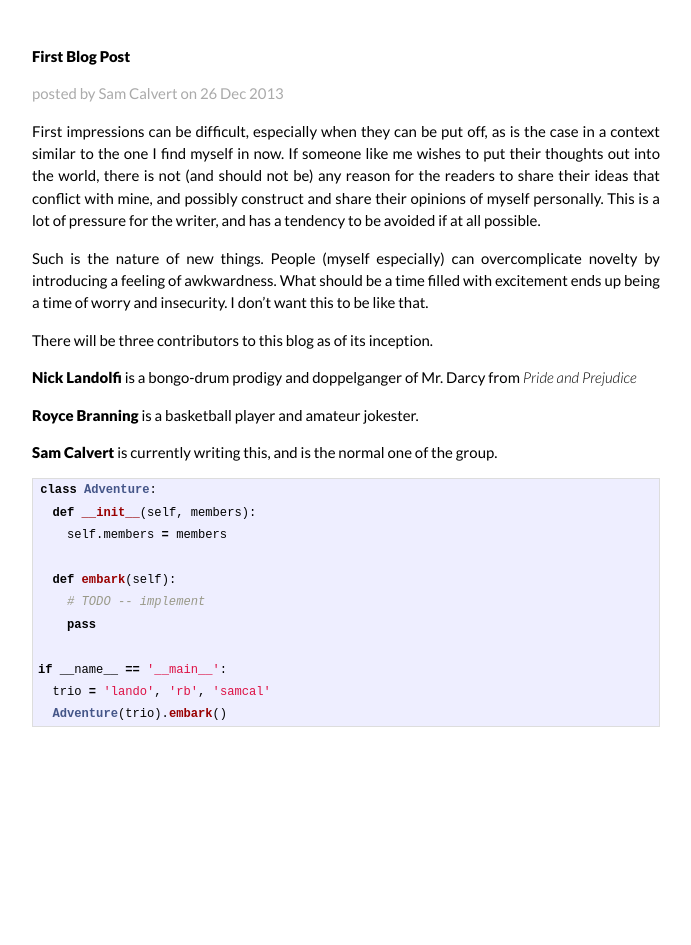
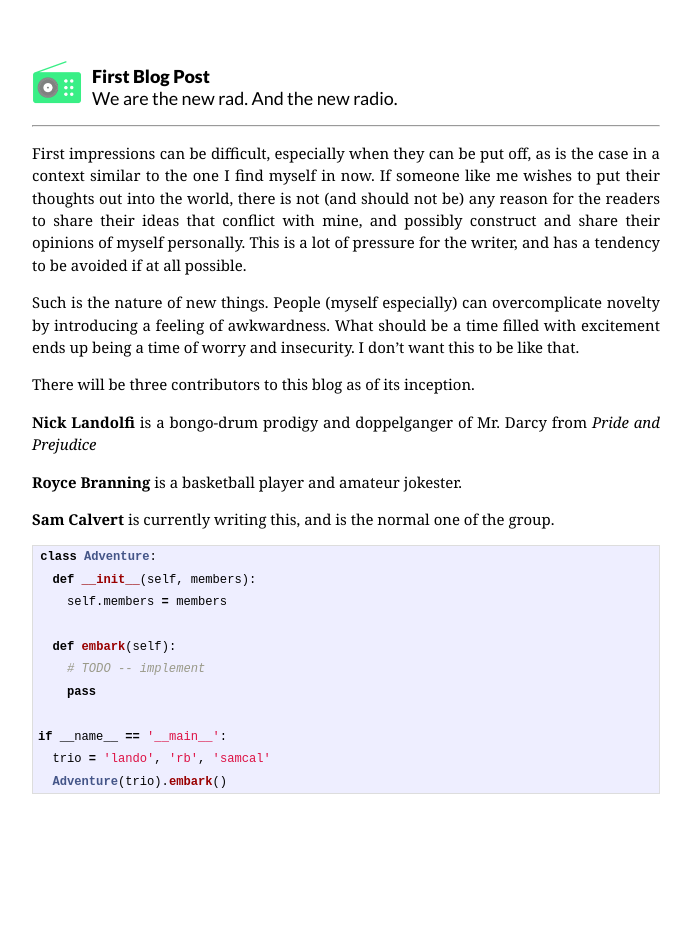
Before and after one commit to samcal/thenewrad.io, a Jekyll site: the page built from _posts/2013-12-26-first-blog-post.markdown, in a window 1280 px wide. Shown: the whole page, without its empty margins (294-985 px from the left). Built offline with Jekyll 4.4.1, drawn with Linux system fonts in a browser that asks for light colours; Markdown is read by kramdown in place of the engine named in the settings.

Commit message:
post design

```diff
--- a/_layouts/post.html
+++ b/_layouts/post.html
@@ -1,8 +1,16 @@
 ---
 layout: default
 ---
-<h2>{{ page.title }}</h2>
-<p class="meta">posted by {{ page.author }} on {{ page.date | date_to_string }}</p>
+
+<div class='post-title'>
+  <img src='/img/{{ page.author | split: " " | first | downcase }}radio.png' />
+  <div class='text'>
+    <h2>{{ page.title }}</h2>
+    <h3>{{ page.subtitle }}</h3>
+  </div>
+</div>
+
+<hr />
 
 <div class="post">
 {{ content }}
--- a/css/main.css
+++ b/css/main.css
@@ -4,7 +4,7 @@
 /*
 /*****************************************************************************/
 
-@import url(http://fonts.googleapis.com/css?family=Lato:300,400,900,300italic);
+@import url(http://fonts.googleapis.com/css?family=Lato:300,400,900,300italic,400italic);
 
 /* Global Reset */
 * {
@@ -24,7 +24,7 @@ body {
 }
 
 h1, h2, h3, h4, h5, h6 {
-  font-size: 100%; }
+  font-size: 120%; }
 
 h1 { margin-bottom: 1em; }
 p { margin: 1em 0; }
@@ -177,6 +177,32 @@ a:visited { color: #a0a; }
 /*
 /*****************************************************************************/
 
+.post-title {
+  height: 80px;
+  position: relative;
+}
+
+.post-title img {
+  width: 50px;
+  position: absolute;
+  top: 15px;
+  left: 0;
+}
+
+.post-title .text {
+  position: absolute;
+  top: 20px;
+  left: 60px;
+}
+
+.post-title .text h3 {
+  font-weight: 400;
+}
+
+.post {
+  font-family: Georgia;
+}
+
 /* standard */
 .post pre {
   border: 1px solid #ddd;
```
Also changed, not shown: img/nickradio.png (added), img/royceradio.png (added), img/samradio.png (added).
